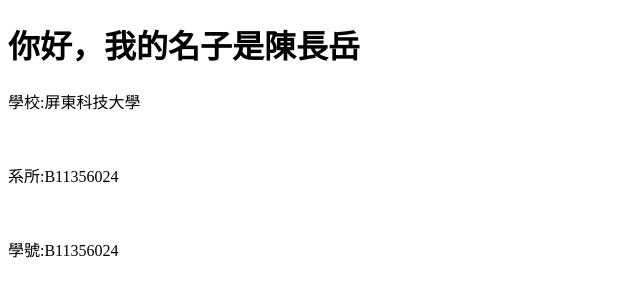
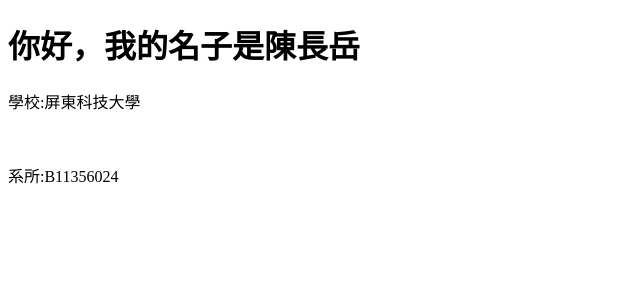
Before and after one commit to B11356024/B11356024.github.io, a plain HTML site: page index.html in a window 1280 px wide. Shown: the whole page, without its empty margins (0-640 px from the left). Drawn offline with Linux system fonts and the light colour scheme.

Commit message:
Update index.html

```diff
--- a/index.html
+++ b/index.html
@@ -9,7 +9,7 @@
     <h1>你好，我的名子是陳長岳</h1>
     <P>學校:屏東科技大學</P><br>
     <P>系所:B11356024</P><br>
-    <P>學號:B11356024</P><br>
+
 
 
 </body>
```
